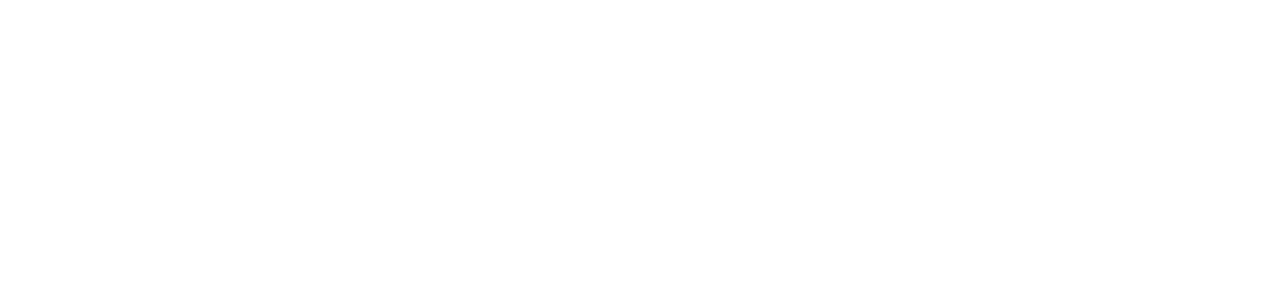
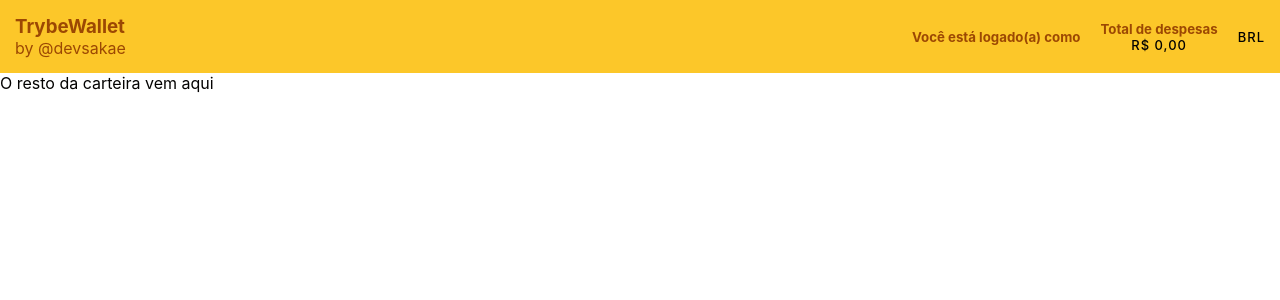
Before and after one commit to BestFriend-Sweet/personalwallet, a React (Create React App) app: page /carteira in a window 1280 px wide. Shown: the top 300 px of the page. Built offline with nearby package versions, Linux system fonts and the light colour scheme.

Commit message:
Requisito 2 codado, mas continuo sem saber como testar por ora

```diff
--- a/src/App.css
+++ b/src/App.css
@@ -1,6 +1,19 @@
 * {
   margin: 0;
   padding: 0;
+}
+
+body {
+  color: #030201;
+}
+
+header {
+  align-items: center;
+  background-color: #fcc729;
+  color: #9c4803;
+  display: flex;
+  justify-content: space-between;
+  padding: 15px;
 }
 
 .login-box {
@@ -25,3 +38,21 @@
   font-size: larger;
   margin-bottom: 20px;
 }
+
+.logo {
+  color: #9c4803;
+}
+
+.header-info {
+  align-items: center;
+  display: flex;
+  gap: 20px;
+  text-align: center;
+}
+
+.header-info p {
+  color: #030201;
+  font-size: small;
+  font-weight: 500;
+  letter-spacing: 1px;
+}
--- a/src/App.js
+++ b/src/App.js
@@ -1,12 +1,14 @@
 import React from 'react';
 import { Route, Switch } from 'react-router-dom';
 import Login from './pages/Login';
+import Wallet from './pages/Wallet';
 import './App.css';
 
 function App() {
   return (
     <Switch>
       <Route exact path="/" component={ Login } />
+      <Route path="/carteira" component={ Wallet } />
     </Switch>
   );
 }
--- a/src/components/Header.js
+++ b/src/components/Header.js
@@ -1,11 +1,49 @@
 import React, { Component } from 'react';
+import teste from 'prop-types';
+import { connect } from 'react-redux';
 
 class Header extends Component {
+  state = {
+    desp: 0,
+  };
+
   render() {
+    const { email } = this.props;
+    const { desp } = this.state;
     return (
-      <div>Header</div>
+      <header>
+        <div className="logo">
+          <h3>TrybeWallet</h3>
+          <p>by @devsakae</p>
+        </div>
+        <div className="header-info">
+          <div>
+            <h5>Você está logado(a) como</h5>
+            <p data-testid="email-field">{ email }</p>
+          </div>
+          <div>
+            <h5>Total de despesas</h5>
+            <p data-testid="total-field">
+              { desp.toLocaleString('pt-br', { style: 'currency', currency: 'BRL' }) }
+            </p>
+          </div>
+          <div>
+            <p data-testid="header-currency-field">BRL</p>
+          </div>
+        </div>
+      </header>
     );
   }
 }
 
-export default Header;
+Header.propTypes = {
+  email: teste.string,
+  totalDespesas: teste.number,
+}.isRequired;
+
+const mapStateToProps = (state) => ({
+  ...state.user,
+  ...state.wallet,
+});
+
+export default connect(mapStateToProps)(Header);
--- a/src/pages/Wallet.js
+++ b/src/pages/Wallet.js
@@ -1,8 +1,14 @@
 import React from 'react';
+import Header from '../components/Header';
 
 class Wallet extends React.Component {
   render() {
-    return <div>TrybeWallet</div>;
+    return (
+      <>
+        <Header />
+        <p>O resto da carteira vem aqui</p>
+      </>
+    );
   }
 }
 
--- a/src/redux/reducers/index.js
+++ b/src/redux/reducers/index.js
@@ -1,12 +1,11 @@
 import { combineReducers } from 'redux';
 import user from './user';
-import wallet from './wallet';
+// import wallet from './wallet';
 
 // Configure os seus reducers.
 // ATENÇÃO: você obrigatoriamente tem que utilizar as chaves "user" e "wallet" no seu estado global
 const rootReducer = combineReducers({
   user,
-  wallet,
 });
 
 export default rootReducer;
--- a/src/redux/reducers/user.js
+++ b/src/redux/reducers/user.js
@@ -13,9 +13,7 @@
   case LOGA_USUARIO:
     return {
       ...state,
-      user: {
-        ...action.payload,
-      },
+      ...action.payload,
     };
   default:
     return state;
```
